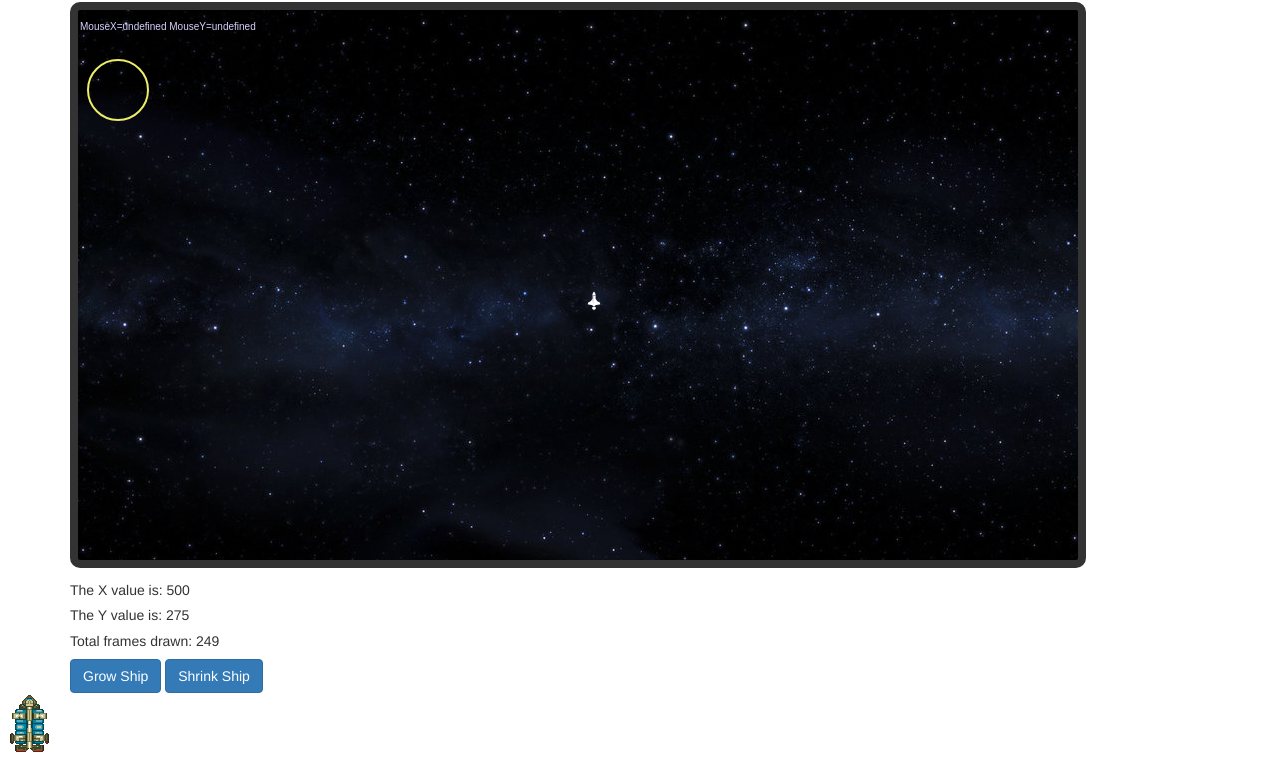
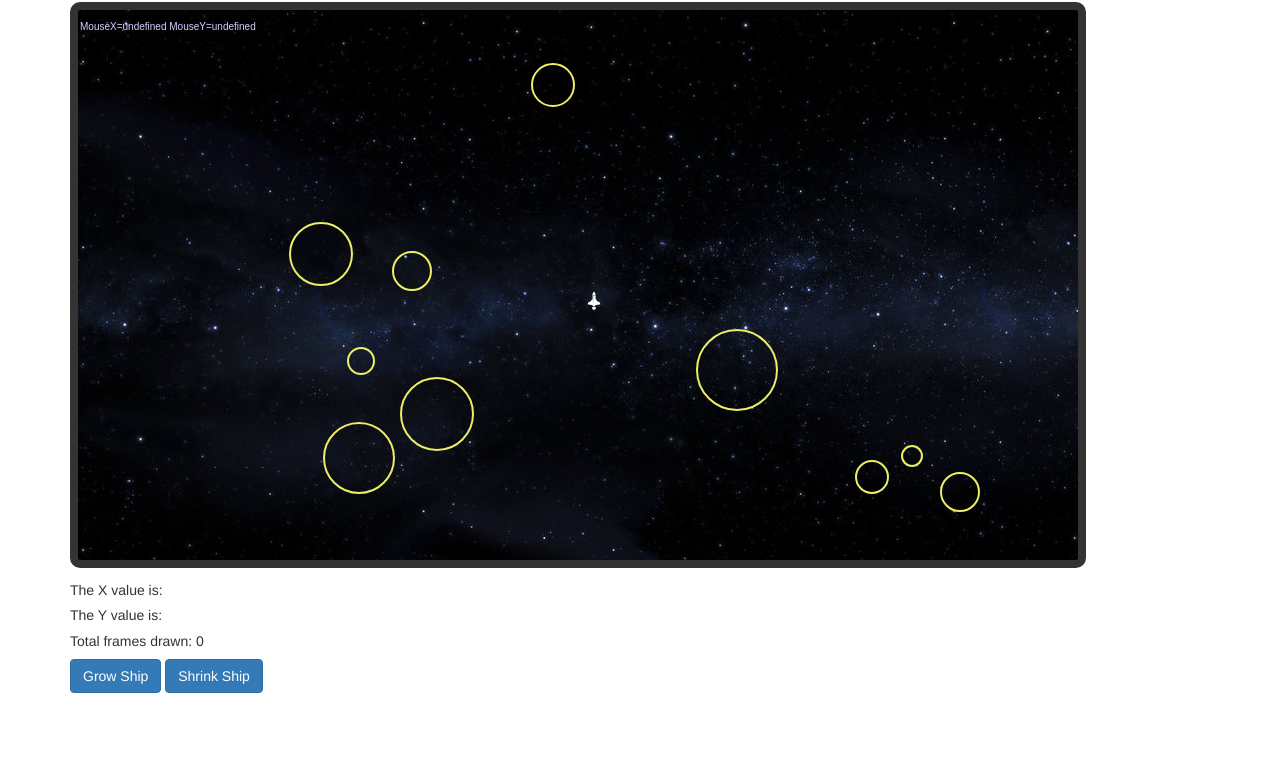
Before and after one commit to Dostoy320/s_m, a website: page index.html in a window 1280 px wide. Shown: the part 61-818 px from the top of the page. Drawn offline with nearby package versions, Linux system fonts and the light colour scheme; files that its build step writes are made by us from their sources.

Commit message:
planet unique position not working

```diff
--- a/index.html
+++ b/index.html
@@ -29,9 +29,8 @@
 
 </div> <!-- End container -->
 
-<img src="static/img/ship.png">
-
 <script src="static/dist/s_m.js"></script>
+<script src="node_modules/lodash/lodash.js"></script>
 <!-- <script src="static/js/app/directive/main.js"></script>
 <script src="static/js/lib/planets.js"></script> -->
 
--- a/package.json
+++ b/package.json
@@ -20,5 +20,8 @@
     "grunt": "^0.4.5",
     "grunt-contrib-concat": "^0.5.0",
     "grunt-contrib-watch": "^0.6.1"
+  },
+  "dependencies": {
+    "lodash": "~2.4.1"
   }
 }
--- a/static/js/app/directive/main.js
+++ b/static/js/app/directive/main.js
@@ -13,6 +13,7 @@ smApp.directive("gamescreen", function() {
 			var img = new Image();
 			img.src = 'static/img/tiny_rocket.png';
 
+			$scope.canvas = canvas;
 			$scope.ctx = ctx;
 			$scope.frames = 0;
 
@@ -128,12 +129,20 @@ smApp.directive("gamescreen", function() {
 
 			});
 
+			var planets = $scope.planetBuilder.makePlanets(10);
+
+			console.log(planets);
+
 			setInterval(function() {
 				ctx.fillStyle = 'black';
 				moveShip();
 				drawGame();
 
-				$scope.drawPlanets();
+				_.forEach(planets, function(planet) {
+					$scope.planetBuilder.drawPlanets(planet);
+				});
+
+				$scope.planetBuilder.drawPlanets();
 
 				$scope.clickSignalTarget();
 
--- a/static/js/lib/planets.js
+++ b/static/js/lib/planets.js
@@ -1,13 +1,55 @@
-smApp.service('planetService', function() {
 
-	var drawPlanets = function() {
 
-		ctx.beginPath();
-    ctx.arc(40, 80, 30, 0, 2 * Math.PI, false);
-    ctx.lineWidth = 2;
-    ctx.strokeStyle = 'rgb(237, 237, 102)';
-    ctx.stroke();
-    ctx.closePath();
-		};
+smApp.directive("gamescreen", function() {
 
+	return {
+		link: function($scope) {
+
+			$scope.planetBuilder = {
+				makePlanets: function(num) {
+
+					function isNotUnique(planet, planets) {
+						_.forEach(planets, function(option) {
+							console.log(option);
+							if(option.x >= planet.x - 42
+								|| option.x <= planet.x + 42
+								|| option.y >= planet.y - 42
+								|| option.y <= planet.y +42) {
+								return false;
+							} else {
+								return true;
+							}
+						});
+						return true;
+					}
+
+
+					var planets = [];
+					for(var i=0;i<num;i++) {
+						do {
+							planet = {};
+							planet.x = Math.round(Math.random() * (($scope.canvas.width - 42) - 42) + 42);
+							planet.y = Math.round(Math.random() * (($scope.canvas.height -42) - 42) + 42);
+							planet.d = Math.round(Math.random() * (40 - 10) + 10);
+						}	while (isNotUnique(planet, planets) === false);
+
+						planets.push(planet);
+					}
+					return planets;
+				},
+				drawPlanets: function(planet) {
+					$scope.ctx.beginPath();
+			    $scope.ctx.arc(planet.x, planet.y, planet.d, 0, 2 * Math.PI, false);
+			    $scope.ctx.lineWidth = 2;
+			    $scope.ctx.strokeStyle = 'rgb(237, 237, 102)';
+			    $scope.ctx.stroke();
+			    $scope.ctx.closePath();
+				},
+				touchPlanet: function() {
+					console.log('something');
+				}
+
+			}
+		}
+	}
 });
--- a/static/js/planets.js
+++ /dev/null
@@ -1,18 +0,0 @@
-
-
-smApp.directive("gamescreen", function() {
-
-	return {
-		link: function($scope) {
-
-			$scope.drawPlanets = function() {
-				$scope.ctx.beginPath();
-		    $scope.ctx.arc(40, 80, 30, 0, 2 * Math.PI, false);
-		    $scope.ctx.lineWidth = 2;
-		    $scope.ctx.strokeStyle = 'rgb(237, 237, 102)';
-		    $scope.ctx.stroke();
-		    $scope.ctx.closePath();
-			};
-		}
-	}
-});
```
Also changed, not shown: test.js (added, +11 -0 lines), static/dist/s_m.js.
